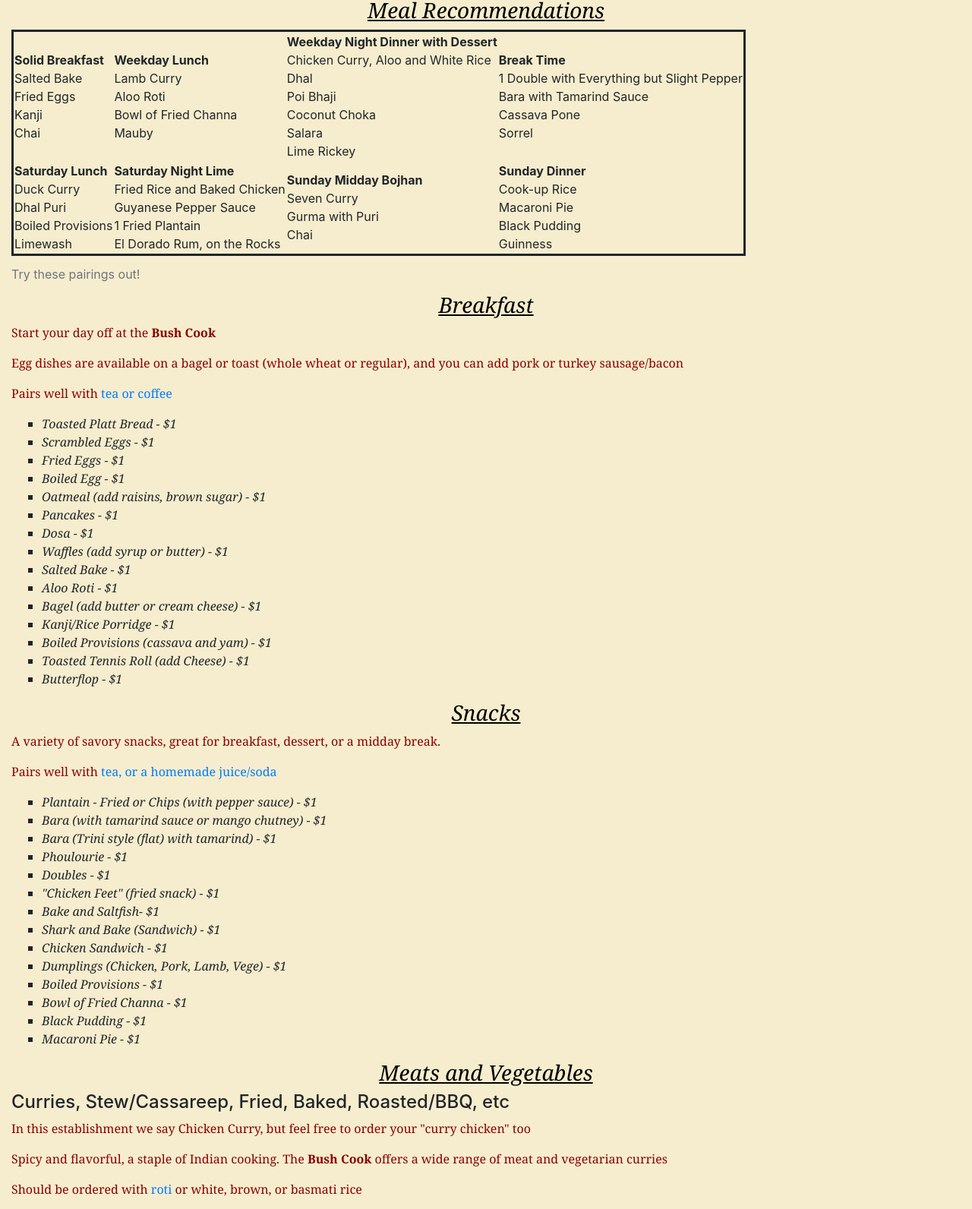
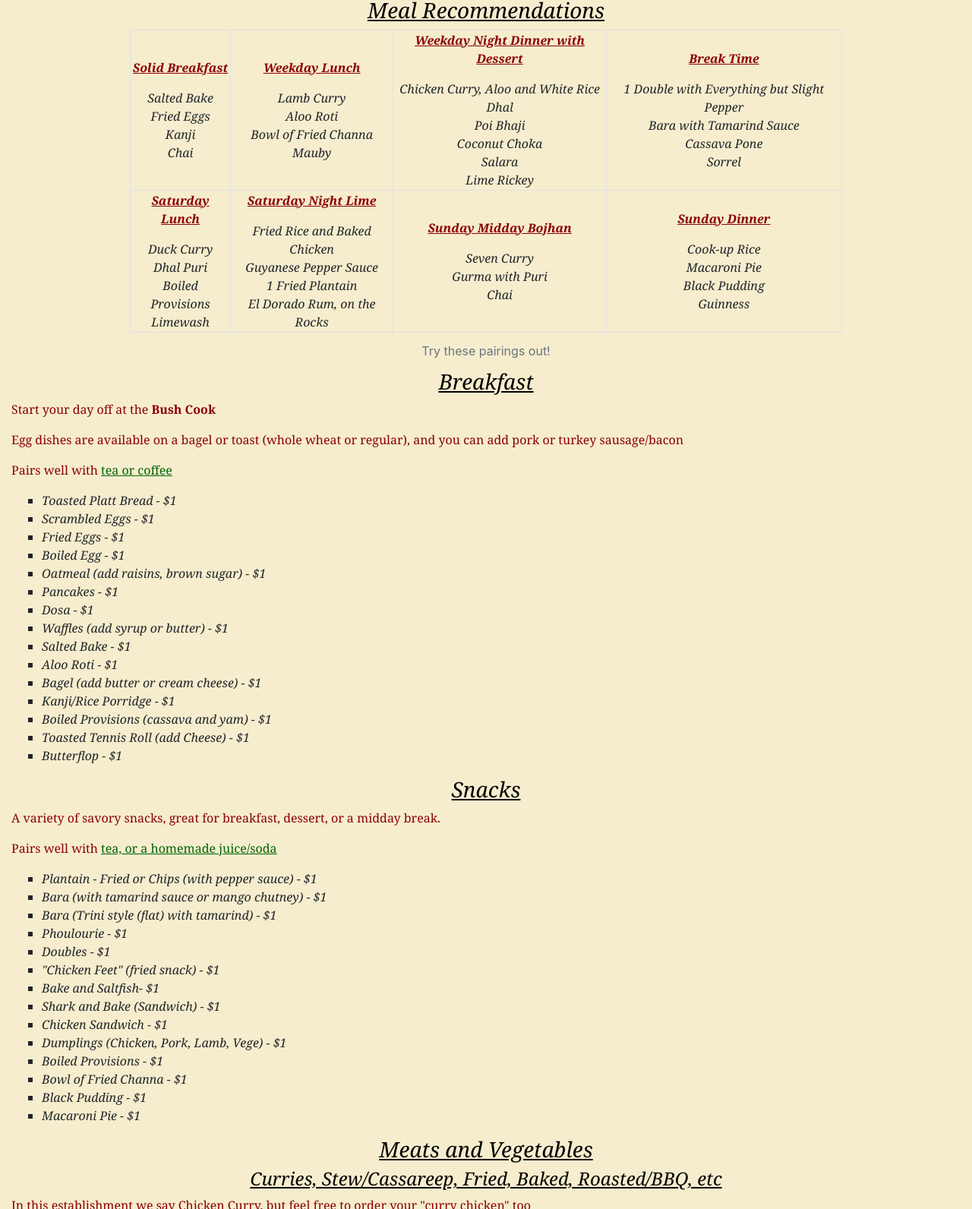
Before and after one commit to NarishSingh/NarishSingh.github.io, a plain HTML site: page SG Project 2 - Restaurant Site 2 - Bootstrap/public_html/menu.html in a window 1280 px wide. Shown: the part 254-1846 px from the top of the page at 76% size. Drawn offline with nearby package versions, Linux system fonts and the light colour scheme.

Commit message:
table formatting

```diff
--- a/SG Project 2 - Restaurant Site 2 - Bootstrap/public_html/menu.html
+++ b/SG Project 2 - Restaurant Site 2 - Bootstrap/public_html/menu.html
@@ -23,32 +23,32 @@ Menu
                 <a class="btn badge-pill" href="contact.html">Contact Us</a>
             </nav>
 
-            <article id="#page-title">
+            <article id="page-title">
                 <h2>Menu</h2>
             </article>
 
             <!--Table of Recommended Combos 3 x 2 no heading-->
             <article id="comboReccs">
                 <h3>Meal Recommendations</h3>
-                <table>
+                <table class="table-bordered">
                     <caption>Try these pairings out!</caption>
                     <tr>
                         <td>
-                            <strong>Solid Breakfast</strong><br/>
+                            <p class="cellTitle">Solid Breakfast</p>
                             Salted Bake<br/>
                             Fried Eggs<br/>
                             Kanji<br/>
                             Chai<br/>
                         </td> <!--Cell 1-->
                         <td>
-                            <strong>Weekday Lunch</strong><br/>
+                            <p class="cellTitle">Weekday Lunch</p>
                             Lamb Curry<br/>
                             Aloo Roti<br/>
                             Bowl of Fried Channa<br/>
                             Mauby<br/>
                         </td> <!--Cell 2-->
                         <td>
-                            <strong>Weekday Night Dinner with Dessert</strong><br/>
+                            <p class="cellTitle">Weekday Night Dinner with Dessert</p>
                             Chicken Curry, Aloo and White Rice<br/>
                             Dhal<br/>
                             Poi Bhaji<br/>
@@ -57,7 +57,7 @@ Menu
                             Lime Rickey<br/>
                         </td> <!--Cell 3-->
                         <td>
-                            <strong>Break Time</strong><br/>
+                            <p class="cellTitle">Break Time</p>
                             1 Double with Everything but Slight Pepper<br/>
                             Bara with Tamarind Sauce<br/>
                             Cassava Pone<br/>
@@ -66,27 +66,27 @@ Menu
                     </tr> <!--Row 1 -->
                     <tr>
                         <td>
-                            <strong>Saturday Lunch</strong><br/>
+                            <p class="cellTitle">Saturday Lunch</p>
                             Duck Curry<br/>
                             Dhal Puri<br/>
                             Boiled Provisions<br/>
                             Limewash<br/>
                         </td> <!--Cell 5-->
                         <td>
-                            <strong>Saturday Night Lime</strong><br/>
+                            <p class="cellTitle">Saturday Night Lime</p>
                             Fried Rice and Baked Chicken<br/>
                             Guyanese Pepper Sauce<br/>
                             1 Fried Plantain<br/>
                             El Dorado Rum, on the Rocks<br/>
                         </td> <!--Cell 6-->
                         <td>
-                            <strong>Sunday Midday Bojhan</strong><br/>
+                            <p class="cellTitle">Sunday Midday Bojhan</p>
                             Seven Curry<br/>
                             Gurma with Puri<br/>
                             Chai<br/>
                         </td> <!--Cell 7-->
                         <td>
-                            <strong>Sunday Dinner</strong><br/>
+                            <p class="cellTitle">Sunday Dinner</p>
                             Cook-up Rice<br/>
                             Macaroni Pie<br/>
                             Black Pudding<br/>
@@ -101,7 +101,7 @@ Menu
                 <h3>Breakfast</h3>
                 <p>Start your day off at the <span><strong>Bush Cook</strong></span></p>
                 <p>Egg dishes are available on a bagel or toast (whole wheat or regular), and you can add pork or turkey sausage/bacon</p>
-                <p>Pairs well with <a href="#drinks">tea or coffee</a></p>
+                <p>Pairs well with <a class="links" href="#drinks">tea or coffee</a></p>
                 <ol>
                     <li>Toasted Platt Bread - $1</li>
                     <li>Scrambled Eggs - $1</li>
@@ -124,7 +124,7 @@ Menu
             <article id="snacks">
                 <h3>Snacks</h3>
                 <p>A variety of savory snacks, great for breakfast, dessert, or a midday break.</p>
-                <p>Pairs well with <a href="#drinks">tea, or a homemade juice/soda</a></p>
+                <p>Pairs well with <a class="links" href="#drinks">tea, or a homemade juice/soda</a></p>
                 <ol>
                     <li>Plantain - Fried or Chips (with pepper sauce) - $1</li>
                     <li>Bara (with tamarind sauce or mango chutney) - $1</li>
@@ -148,8 +148,8 @@ Menu
                 <h4>Curries, Stew/Cassareep, Fried, Baked, Roasted/BBQ, etc </h4>
                 <p>In this establishment we say Chicken Curry, but feel free to order your "curry chicken" too</p>
                 <p>Spicy and flavorful, a staple of Indian cooking. The <span><strong>Bush Cook</strong></span> offers a wide range of meat and vegetarian curries</p>
-                <p>Should be ordered with <a href="#roti">roti</a> or white, brown, or basmati rice</p>
-                <p>Most meat curries come with Aloo, <a href="#sides">sides</a> are a must for the full experience</p>
+                <p>Should be ordered with <a class="links" href="#roti">roti</a> or white, brown, or basmati rice</p>
+                <p>Most meat curries come with Aloo, <a class="links" href="#sides">sides</a> are a must for the full experience</p>
                 <p>Not everything can be curried, fried, baked, etc...Feel free to ask for recommendations on how to enjoy your favorite items!</p>
                 <ol>
                     <li>Chicken - $1</li>
@@ -175,7 +175,7 @@ Menu
             <article id="main-course">
                 <h3>Main Course Dishes</h3>
                 <p>Traditional and fusion dishes, all with a personal touch</p>
-                <p>Most main courses come with a <a href="#curries">meat choice</a>. Try adding a <a href="#snacks">fried plantain</a> on the side also!</p>
+                <p>Most main courses come with a <a class="links" href="#curries">meat choice</a>. Try adding a <a class="links" href="#snacks">fried plantain</a> on the side also!</p>
                 <ol>
                     <li>Signature Cook-up Rice - $1</li>
                     <li>Seven Curry - $1</li>
@@ -206,7 +206,7 @@ Menu
 
             <article id="sides">
                 <h3>Sides</h3>
-                <p>Curry and rice or roti is great...but complete your <a href="#curries">main course</a> with some sides</p>
+                <p>Curry and rice or roti is great...but complete your <a class="links" href="#curries">main course</a> with some sides</p>
                 <ol style="list-style-type: square;">
                     <li>Pumpkin - $1</li>
                     <li>Dhal - $1</li>
@@ -228,7 +228,7 @@ Menu
 
             <article id="additives">
                 <h3>Add-ons</h3>
-                <p>Want some more spice? Or to add some layers to your <a href="#curries">main course</a>?</p>
+                <p>Want some more spice? Or to add some layers to your <a class="links" href="#curries">main course</a>?</p>
                 <ol style="list-style-type: square;">
                     <li>Pepper Sauce (Guyanese, Trini, or Surinamese style) - $1</li>
                     <li>Regional Hot Sauces - $1</li>
@@ -268,7 +268,7 @@ Menu
             <article id="drinks">
                 <h3>Drinks</h3>
                 <p>Quench your thirst with a variety of home made and regional brand drinks</p>
-                <ol style="list-style-type: square;">
+                <ol>
                     <li>Black tea/Chai (add milk, sugar, milo/ovaltine) - $1</li>
                     <li>Green tea - $1</li>
                     <li>Coffee (add milk, sugar, creamer) - $1</li>
@@ -292,7 +292,7 @@ Menu
 
             <article id="liq">
                 <h3>Liquor and Beer</h3>
-                <p>Drink and enjoy yourself! Feel free to mix it up with some of our <a href="#drinks">drinks</a>.</p>
+                <p>Drink and enjoy yourself! Feel free to mix it up with some of our <a class="links" href="#drinks">drinks</a>.</p>
                 <ol>
                     <li>El Dorado Rum - $1</li>
                     <li>Diamond Reserve Demerara Rum - $1</li>
--- a/SG Project 2 - Restaurant Site 2 - Bootstrap/public_html/styles/restaurantStyles.css
+++ b/SG Project 2 - Restaurant Site 2 - Bootstrap/public_html/styles/restaurantStyles.css
@@ -56,11 +56,11 @@ header .container
     padding: 10px;
 }
 
-/*Navbar*/
+/*Nav*/
 nav
 {
-    border-top: thin darkred solid;
-    border-bottom: thin darkred solid;
+    border-top: thin black solid;
+    border-bottom: thin black solid;
     padding: 5px;
 }
 
@@ -72,8 +72,24 @@ nav .btn
 
 nav .btn:hover
 {
-    background-color: darkred;
+    background-color: goldenrod;
     font-weight: bold;
+}
+
+.links
+{
+    color: darkgreen;
+    text-decoration: underline;
+}
+
+.links:hover
+{
+    color: darkred;
+}
+
+.links:active
+{
+    text-decoration: none;
 }
 
 /*Image*/
@@ -94,7 +110,7 @@ article h2
     text-decoration: underline;
 }
 
-article h3
+article h3, article h4
 {
     font-family: georgia;
     font-style: italic;
@@ -113,11 +129,28 @@ article p
 
 /** Menu Specific */
 /*Table*/
-
 table
 {
-    border: solid;
-    align-content: center;
+    width: 75%;
+    margin: 0 auto;
+}
+
+table .cellTitle
+{
+    font-weight: bolder;
+    text-decoration: underline;
+}
+
+table td
+{
+    text-align: center;
+    font-style: italic;
+    font-family: georgia;
+}
+
+table caption
+{
+    text-align: center;
 }
 
 /*Lists*/
```
Also changed, not shown: SG Project 2 - Restaurant Site 2 - Bootstrap/public_html/index.html (+2 -2 lines).
